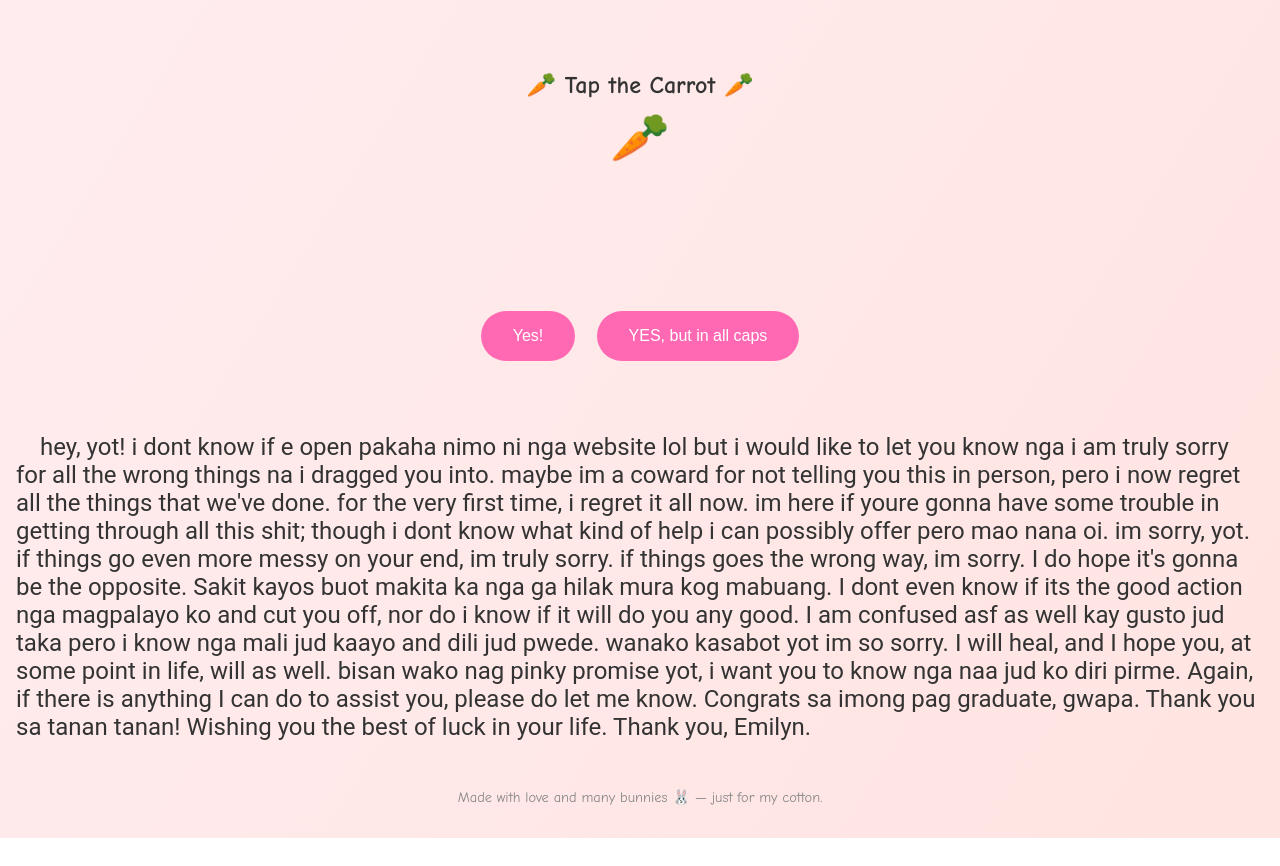
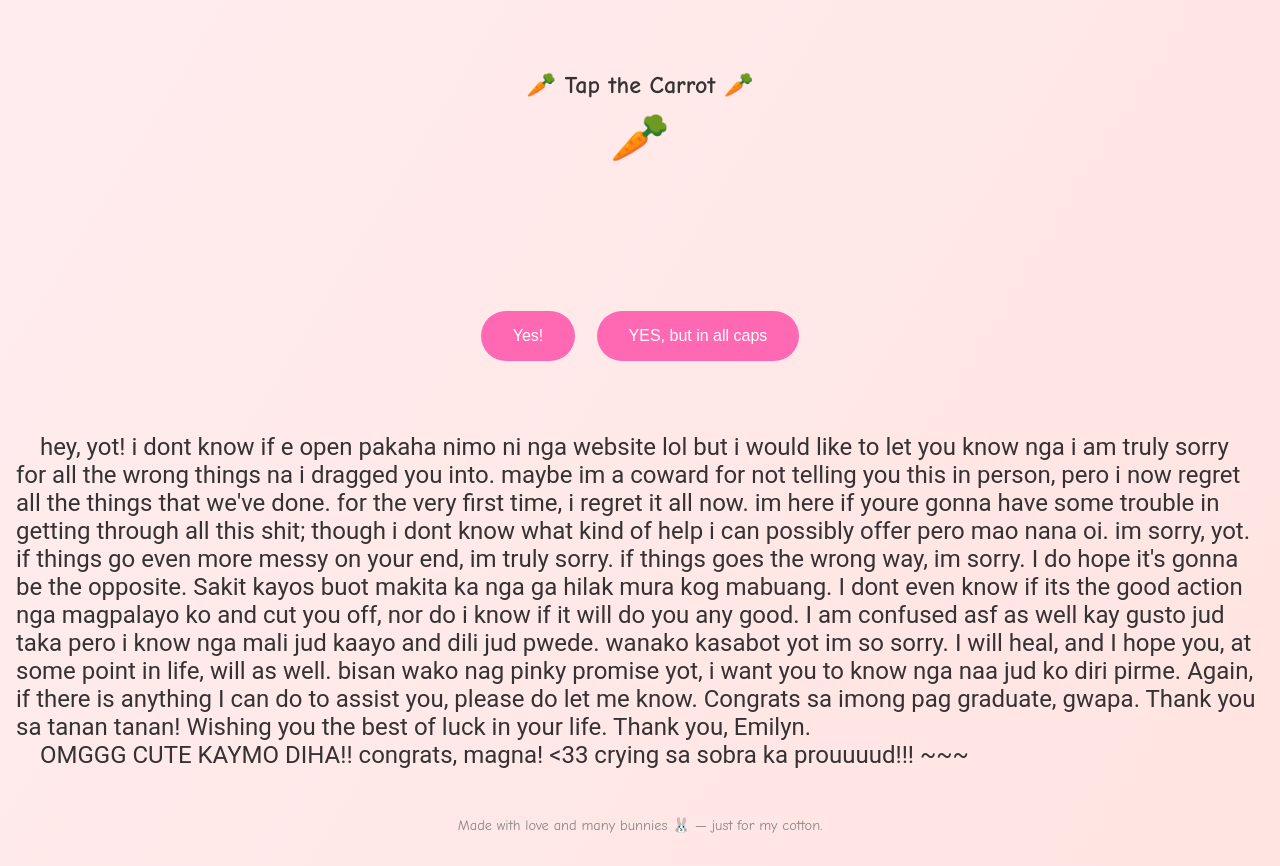
Before and after one commit to kirkiboi/cottonEyeJoeRiveraFebra, a plain HTML site: page index.html in a window 1280 px wide. Shown: the part 1210-2076 px from the top of the page. Before the commit the page ends 2048 px from the top, so only its background shows below. Drawn offline with Linux system fonts and the light colour scheme.

Commit message:
Update index.html

```diff
--- a/index.html
+++ b/index.html
@@ -64,6 +64,8 @@
             bisan wako nag pinky promise yot, i want you to know nga naa jud ko diri pirme.
         Again, if there is anything I can do to assist you, please do let me know. Congrats sa imong pag graduate, gwapa. Thank you sa tanan tanan! Wishing you the best of luck in your life.
         Thank you, Emilyn.</span>
+        <br>
+        <span> OMGGG CUTE KAYMO DIHA!! congrats, magna! <33 crying sa sobra ka prouuuud!!! ~~~ </span>
     </div>
     <footer>
         Made with love and many bunnies 🐰 — just for my cotton.
```
